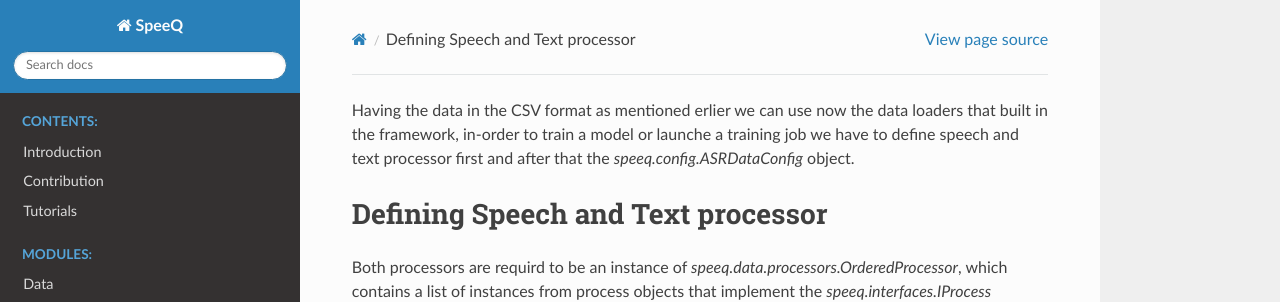
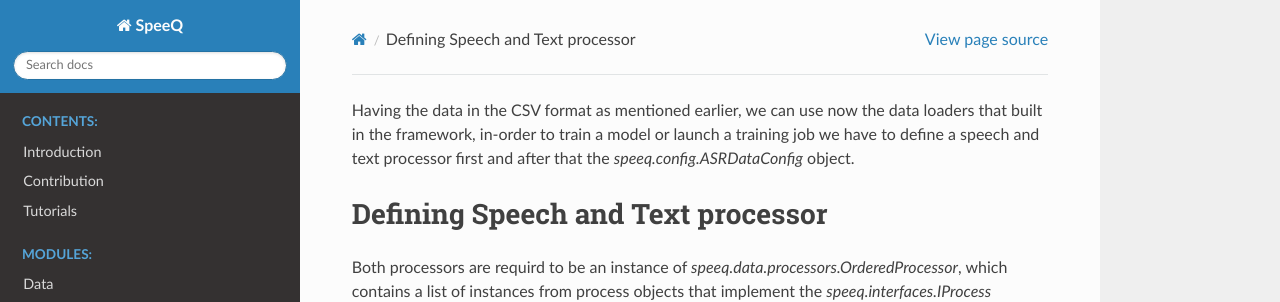
Before and after one commit to msalhab96/SpeeQ, a Sphinx documentation site: the page built from docs/tutorials/data_pipelines.rst, in a window 1280 px wide and 900 px high. Shown: the top 302 px of the window. Built offline with Sphinx 7.4.7 and the Read the Docs theme 2.0.0, drawn with Linux system fonts in a browser that asks for light colours; pages that are not in the unit, such as notebooks, are missing from menus.

Commit message:
Fix some spelling mistakes

```diff
--- a/docs/tutorials/data_formats.rst
+++ b/docs/tutorials/data_formats.rst
@@ -4,7 +4,7 @@ transcription. If you want to sort the data, add a sorting column to the CSV
 file. It's crucial to verify that all paths are valid and that the corresponding
 files exist.
 
-Here is an exampel of a CSV file
+Here is an example of a CSV file
 
 .. code-block:: bash
 
--- a/docs/tutorials/data_pipelines.rst
+++ b/docs/tutorials/data_pipelines.rst
@@ -1,6 +1,6 @@
-Having the data in the CSV format as mentioned erlier we can use now the data loaders
-that built in the framework, in-order to train a model or launche a training job
-we have to define speech and text processor first and after that the `speeq.config.ASRDataConfig` object.
+Having the data in the CSV format as mentioned earlier, we can use now the data loaders
+that built in the framework, in-order to train a model or launch a training job
+we have to define a speech and text processor first and after that the `speeq.config.ASRDataConfig` object.
 
 Defining Speech and Text processor
 **********************************
--- a/docs/tutorials/model_building.rst
+++ b/docs/tutorials/model_building.rst
@@ -22,7 +22,7 @@ All other templates within the module are Static templates.
 Example on Static templates:
 
 let's assume you want to experiment with Speech transformer model to build its
-template, you can easily do the below, and it's the same for any model architecture.
+template, you can easily do the below, and it is the same for any model's architecture.
 
 .. code-block:: python
 
@@ -82,7 +82,7 @@ template, you can easily do the below.
     )
 
 
-Once you have defined the model structure and architecture using template, it is time to create
+Once you have defined the model structure and architecture using template, it is the time to create
 the model. This can be accomplished by creating a configuration object that
 includes the template and the path of a pre-trained model, if available. You can
 then pass the model configuration object to the `get_model` method found in the
```
Also changed, not shown: 1 other file.
